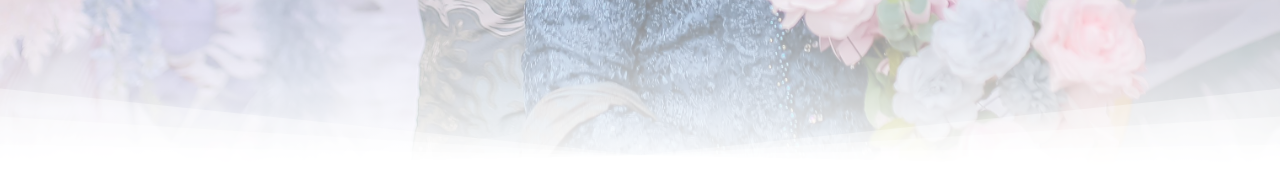
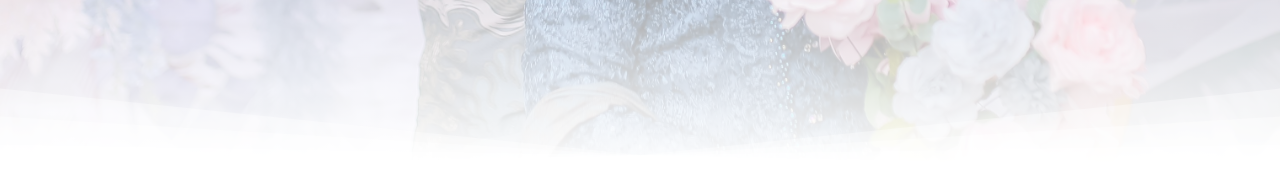
Before and after one commit to nabilah24/mine, a plain HTML site: page undangan.html in a window 1280 px wide. Shown: the part 627-800 px from the top of the page. Drawn offline with nearby package versions, Linux system fonts and the light colour scheme; a web font is replaced by a local one.

Commit message:
fifth commit

```diff
--- a/style.css
+++ b/style.css
@@ -43,7 +43,7 @@ body {
   background: linear-gradient(to bottom,
       #ffffff88 0%,
       /* Transparan lebih tipis */
-      #ffffff88 80%,
+      #ffffff88 70%,
       /* Warna transparan hingga 90% */
       #ffffff 100%
       /* Putih solid di bagian bawah */
```
